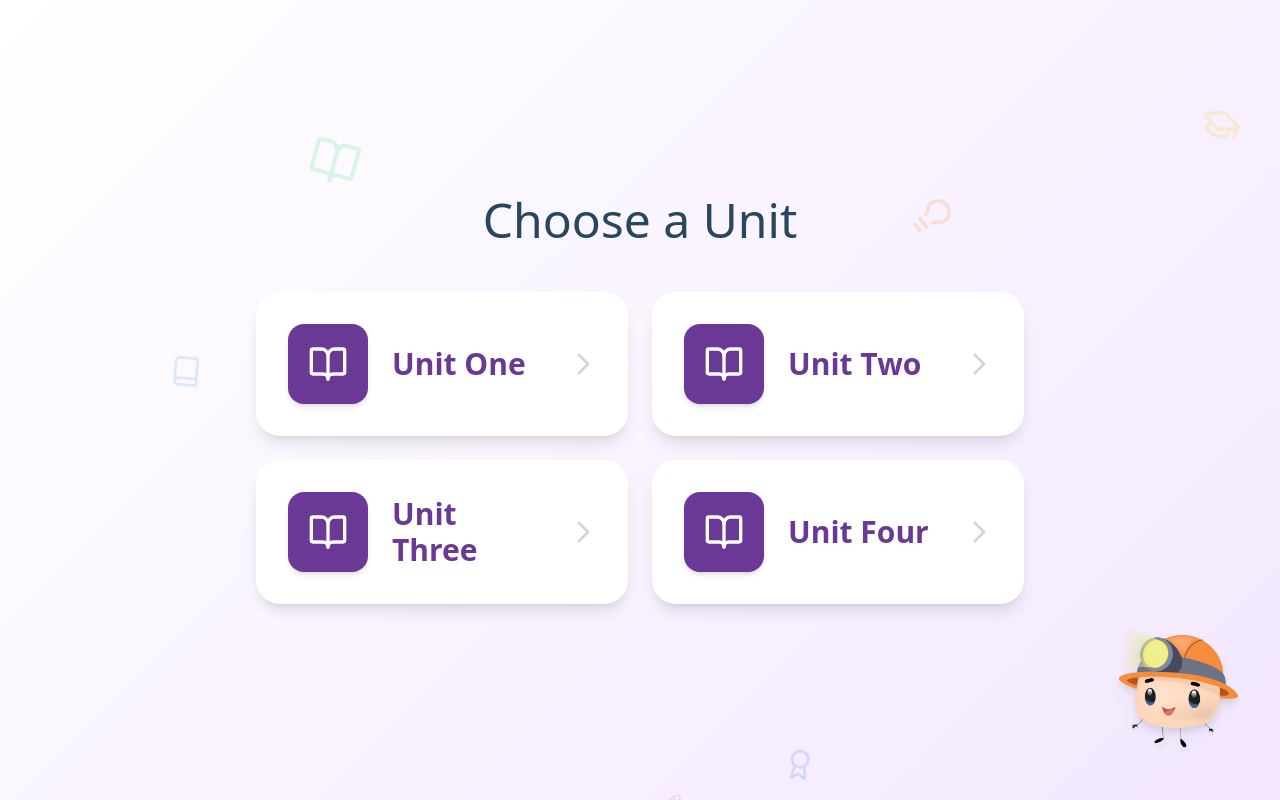
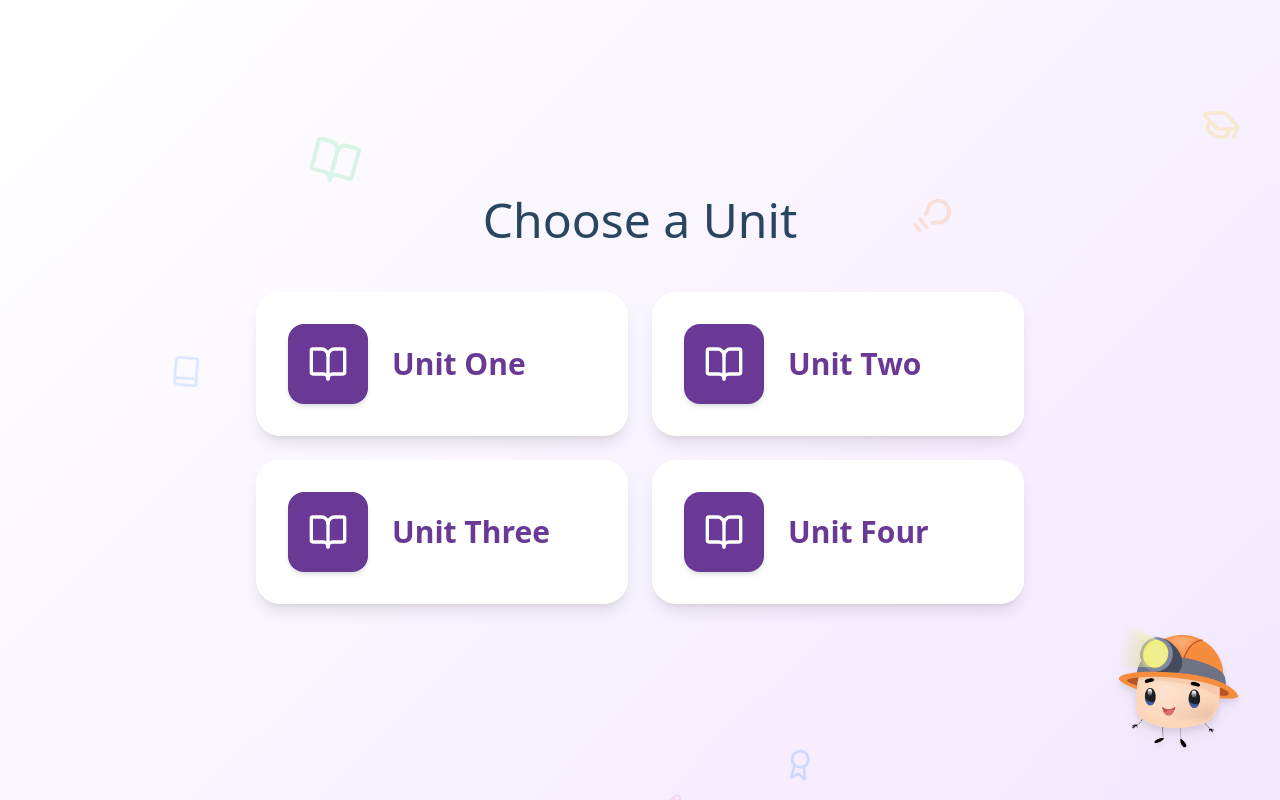
Before and after one commit to BytechJO/MindfulG3, a React (Vite) app: page /UnitsPage in a window 1280 px wide. Built offline with nearby package versions, Linux system fonts and the light colour scheme.

Commit message:
add units

```diff
--- a/src/pages/UnitsPage.jsx
+++ b/src/pages/UnitsPage.jsx
@@ -1,29 +1,79 @@
-import { motion } from "motion/react";
+import { motion } from "framer-motion";
 import { AnimatedBackground } from "./AnimatedBackground";
 import { AnimatedCharacter } from "./AnimatedCharacter";
-import { BookOpen } from "lucide-react";
+import { BookOpen, ChevronRight, File } from "lucide-react"; // استيراد أيقونة السهم
 import { useNavigate } from "react-router-dom";
+import { useState } from "react";
 
+// بيانات الوحدات
 const units = [
-  { id: 1, path: "/unit/One/lesson/1", color: '#6a3996', name: 'Unit One' },
-  { id: 2, path: "/unit/Two/lesson/1", color: '#6a3996', name: 'Unit Two' },
-  { id: 3, path: "/unit/Three/lesson/1", color: '#6a3996', name: 'Unit Three' },
-  { id: 4, path: "/unit/Four/lesson/1", color: '#6a3996', name: 'Unit Four' },
+  { id: 1, name: 'Unit One', color: '#6a3996', unitName: 'One' },
+  { id: 2, name: 'Unit Two', color: '#6a3996', unitName: 'Two' },
+  { id: 3, name: 'Unit Three', color: '#6a3996', unitName: 'Three' },
+  { id: 4, name: 'Unit Four', color: '#6a3996', unitName: 'Four' },
 ];
 
-export default function UnitsPage({ onUnitSelect }) {
+// بيانات الدروس (مشتركة لكل الوحدات)
+const lessons = [
+  { id: 1, name: 'Lesson One' },
+  { id: 2, name: 'Lesson Two' },
+  { id: 3, name: 'Lesson Three' },
+];
+
+// أيقونات SVG كـ React Components
+const StoryIcon = ({ className }) => (
+  <svg xmlns="http://www.w3.org/2000/svg" viewBox="0 0 640 640" className={className} fill="#6a3996">
+    <path d="M187.2 100.9C174.8 94.1 159.8 94.4 147.6 101.6C135.4 108.8 128 121.9 128 136L128 504C128 518.1 135.5 531.2 147.6 538.4C159.7 545.6 174.8 545.9 187.2 539.1L523.2 355.1C536 348.1 544 334.6 544 320C544 305.4 536 291.9 523.2 284.9L187.2 100.9z" />
+  </svg>
+);
+
+const QuizIcon = ({ className }) => (
+  <svg xmlns="http://www.w3.org/2000/svg" viewBox="0 0 640 640" className={className} fill="#6a3996">
+    <path d="M400 416C497.2 416 576 337.2 576 240C576 142.8 497.2 64 400 64C302.8 64 224 142.8 224 240C224 258.7 226.9 276.8 232.3 293.7L71 455C66.5 459.5 64 465.6 64 472L64 552C64 565.3 74.7 576 88 576L168 576C181.3 576 192 565.3 192 552L192 512L232 512C245.3 512 256 501.3 256 488L256 448L296 448C302.4 448 308.5 445.5 313 441L346.3 407.7C363.2 413.1 381.3 416 400 416zM440 160C462.1 160 480 177.9 480 200C480 222.1 462.1 240 440 240C417.9 240 400 222.1 400 200C400 177.9 417.9 160 440 160z" />
+  </svg>
+);
+
+const FeedbackIcon = ({ className }) => (
+  <svg xmlns="http://www.w3.org/2000/svg" viewBox="0 0 640 640" className={className} fill="#6a3996">
+    <path d="M267.7 576.9C267.7 576.9 267.7 576.9 267.7 576.9L229.9 603.6C222.6 608.8 213 609.4 205 605.3C197 601.2 192 593 192 584L192 512L160 512C107 512 64 469 64 416L64 192C64 139 107 96 160 96L480 96C533 96 576 139 576 192L576 416C576 469 533 512 480 512L359.6 512L267.7 576.9zM332 472.8C340.1 467.1 349.8 464 359.7 464L480 464C506.5 464 528 442.5 528 416L528 192C528 165.5 506.5 144 480 144L160 144C133.5 144 112 165.5 112 192L112 416C112 442.5 133.5 464 160 464L216 464C226.4 464 235.3 470.6 238.6 479.9C239.5 482.4 240 485.1 240 488L240 537.7C272.7 514.6 303.3 493 331.9 472.8z" />
+  </svg>
+);
+
+
+// بيانات محتوى الدرس
+const lessonContent = [
+  { name: 'Story', path: '', icon: StoryIcon },
+  { name: 'Comprehension', path: 'quiz', icon: QuizIcon },
+  { name: 'Self-Assessment', path: 'feedback', icon: FeedbackIcon },
+];
+
+
+
+export default function UnitsPage() {
   const navigate = useNavigate();
+  const [openUnitId, setOpenUnitId] = useState(null);
+  const [openLessonId, setOpenLessonId] = useState(null);
+
+  const handleUnitClick = (unitId) => {
+    if (openUnitId === unitId) {
+      setOpenUnitId(null);
+      setOpenLessonId(null);
+    } else {
+      setOpenUnitId(unitId);
+      setOpenLessonId(null);
+    }
+  };
+
+  const handleLessonClick = (e, lessonId) => {
+    e.stopPropagation();
+    setOpenLessonId(openLessonId === lessonId ? null : lessonId);
+  };
 
   return (
-    <div className="h-screen w-screen flex flex-col items-center justify-center p-4 sm:p-8 relative overflow-hidden">
-
-      {/* Animated Background */}
+    <div className="h-screen w-screen flex flex-col items-center justify-center p-4 sm:p-8 relative ">
       <AnimatedBackground />
-
-      {/* Animated Character */}
       <AnimatedCharacter />
 
-      {/* Title */}
       <motion.h1
         initial={{ opacity: 0, y: -20 }}
         animate={{ opacity: 1, y: 0 }}
@@ -34,54 +84,83 @@ export default function UnitsPage({ onUnitSelect }) {
         Choose a Unit
       </motion.h1>
 
-      {/* Units Grid */}
       <div className="grid grid-cols-1 sm:grid-cols-2 gap-4 sm:gap-6 max-w-3xl w-full relative z-10">
-        {units.map((unit, index) => (
-          <motion.button
+        {units.map((unit) => (
+          <motion.div
             key={unit.id}
-            onClick={() => navigate(unit.path)}
-            className="bg-white rounded-3xl p-6 sm:p-8 shadow-lg hover:shadow-2xl transition-all relative overflow-hidden group flex items-center gap-4 sm:gap-6"
-            initial={{ opacity: 0, y: 30 }}
-            animate={{ opacity: 1, y: 0 }}
-            transition={{ delay: index * 0.1, duration: 0.5 }}
-            whileHover={{ scale: 1.03, y: -5 }}
-            whileTap={{ scale: 0.98 }}
+            role="button"
+            tabIndex={0}
+            onClick={() => handleUnitClick(unit.id)}
+            className="bg-white rounded-3xl p-6 sm:p-8 shadow-lg hover:shadow-2xl transition-all relative group flex items-center gap-4 sm:gap-6 cursor-pointer"
           >
-            {/* Colored Icon Background */}
-            <div
-              className="w-16 h-16 sm:w-20 sm:h-20 rounded-2xl flex items-center justify-center text-white shadow-md"
-              style={{ backgroundColor: unit.color }}
-            >
+            <div className="w-16 h-16 sm:w-20 sm:h-20 rounded-2xl flex items-center justify-center text-white shadow-md" style={{ backgroundColor: unit.color }}>
               <BookOpen className="w-8 h-8 sm:w-10 sm:h-10" />
             </div>
-
-            {/* Text */}
             <div className="flex-1 text-left">
-              <div
-                className="text-2xl sm:text-3xl font-semibold"
-                style={{ color: unit.color }}
-              >
+              <div className="text-2xl sm:text-3xl font-semibold" style={{ color: unit.color }}>
                 {unit.name}
               </div>
             </div>
-
-            {/* Arrow */}
-            <motion.div
-              className="text-gray-300 group-hover:text-gray-400"
-              animate={{ x: [0, 5, 0] }}
-              transition={{ duration: 1.5, repeat: Infinity }}
-            >
-              <svg className="w-6 h-6 sm:w-8 sm:h-8" fill="none" viewBox="0 0 24 24" stroke="currentColor">
-                <path strokeLinecap="round" strokeLinejoin="round" strokeWidth={2} d="M9 5l7 7-7 7" />
-              </svg>
-            </motion.div>
-
-            {/* Hover glow */}
             <motion.div
               className="absolute inset-0 opacity-0 group-hover:opacity-10 transition-opacity rounded-3xl"
               style={{ backgroundColor: unit.color }}
             />
-          </motion.button>
+
+            {openUnitId === unit.id && (
+              <motion.div
+                initial={{ opacity: 0, y: -10 }}
+                animate={{ opacity: 1, y: 0 }}
+                className="absolute top-full left-0 w-full bg-white rounded-2xl shadow-xl mt-3 p-3 z-20 flex flex-col gap-2 border border-gray-100"
+
+              >
+                {lessons.map((lesson) => (
+                  <div key={lesson.id} className="relative flex flex-row">
+                    <button
+                      onClick={(e) => handleLessonClick(e, lesson.id)}
+                      className={`
+    w-full py-3 px-4 rounded-xl text-left flex justify-between items-center
+    transition-all duration-300
+    ${openLessonId === lesson.id
+                          ? 'bg-purple-200 text-purple-900 font-semibold shadow-inner'
+                          : 'hover:bg-gray-100 text-gray-700'}
+  `}
+                    >
+
+                      <span>{lesson.name}</span>
+                      <ChevronRight className={`w-5 h-5 transition-transform ${openLessonId === lesson.id ? 'rotate-90' : ''}`} />
+                    </button>
+
+                    {openLessonId === lesson.id && (
+                      <motion.div
+                        initial={{ opacity: 0, height: 0 }}
+                        animate={{ opacity: 1, height: 'auto' }}
+                        className="absolute left-full top-0 ml-2 bg-white rounded-2xl shadow-xl p-3 flex flex-col gap-2 min-w-[200px] border border-gray-100 z-30"
+
+                      >
+                        {lessonContent.map((content) => {
+                          const Icon = content.icon;
+                          return (
+                            <button
+                              key={content.path}
+                              onClick={(e) => {
+                                e.stopPropagation();
+                                navigate(`/unit/${unit.unitName}/lesson/${lesson.id}/${content.path}`);
+                              }}
+                              className="flex items-center gap-3 py-2 px-4 rounded-l hover:bg-purple-100 text-left text-gray-700 border-l-2 border-purple-300"
+                            >
+                              <Icon className="w-6 h-6" />
+                              <span className="text-sm font-medium">{content.name}</span>
+                            </button>
+                          );
+                        })}
+
+                      </motion.div>
+                    )}
+                  </div>
+                ))}
+              </motion.div>
+            )}
+          </motion.div>
         ))}
       </div>
     </div>
```
